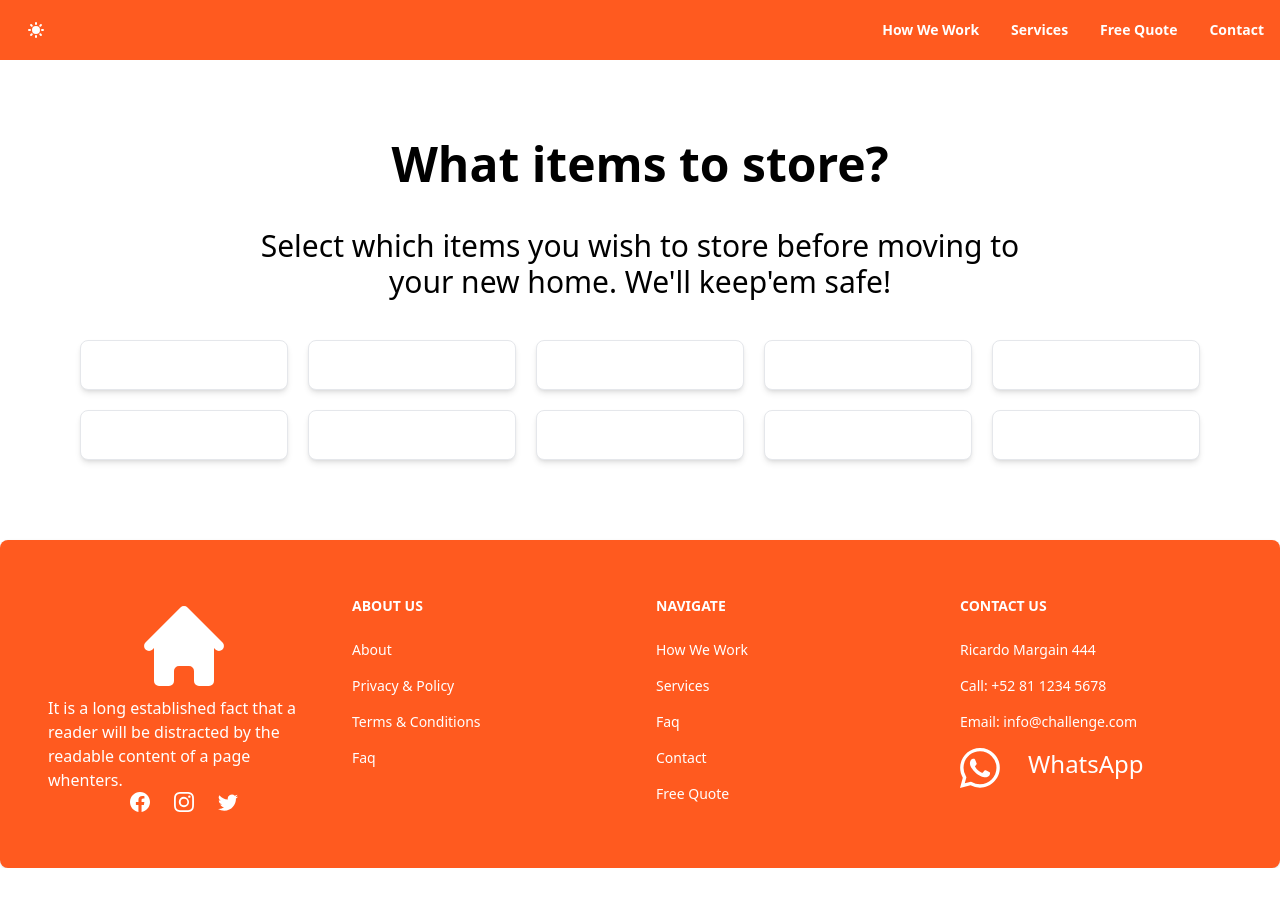
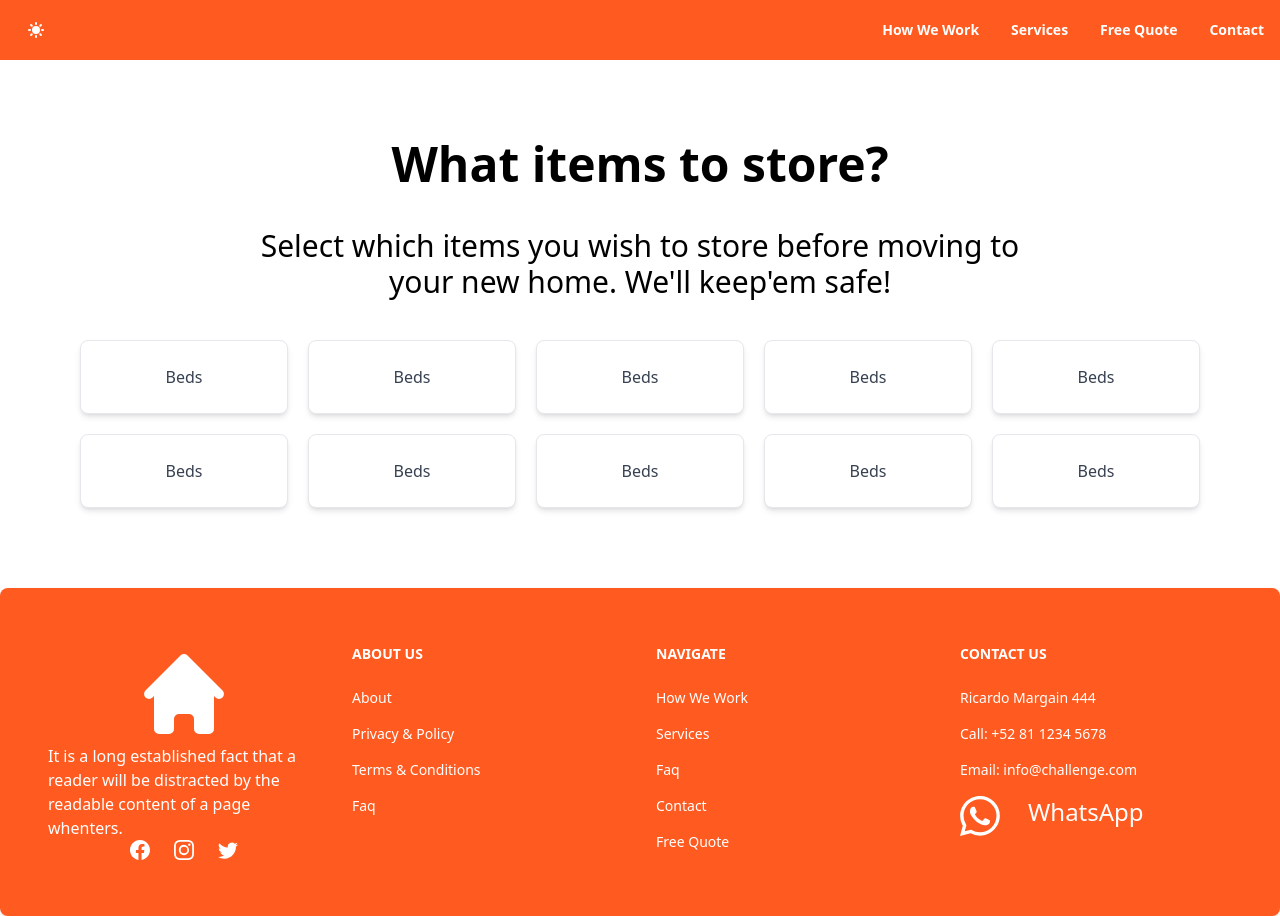
Before and after one commit to AngelLoredoAlvarez/proficent_junior_developer_challenge_1.1, a Next.js app: page / in a window 1280 px wide. Before the commit the page ends 868 px from the top, so only its background shows below. Built offline with nearby package versions, Linux system fonts and the light colour scheme.

Commit message:
Added the <p /> component that will dontain the description of the item, this will be added dynamicly one we set the library to handle the state of the app

```diff
--- a/components/Item.tsx
+++ b/components/Item.tsx
@@ -2,7 +2,13 @@ import { Card } from "flowbite-react";
 import * as React from "react";
 
 const ItemComponent: React.FC = () => {
-  return <Card />;
+  return (
+    <Card>
+      <p className="font-normal text-gray-700 dark:text-gray-400 text-center">
+        Beds
+      </p>
+    </Card>
+  );
 };
 
 export { ItemComponent };
```
